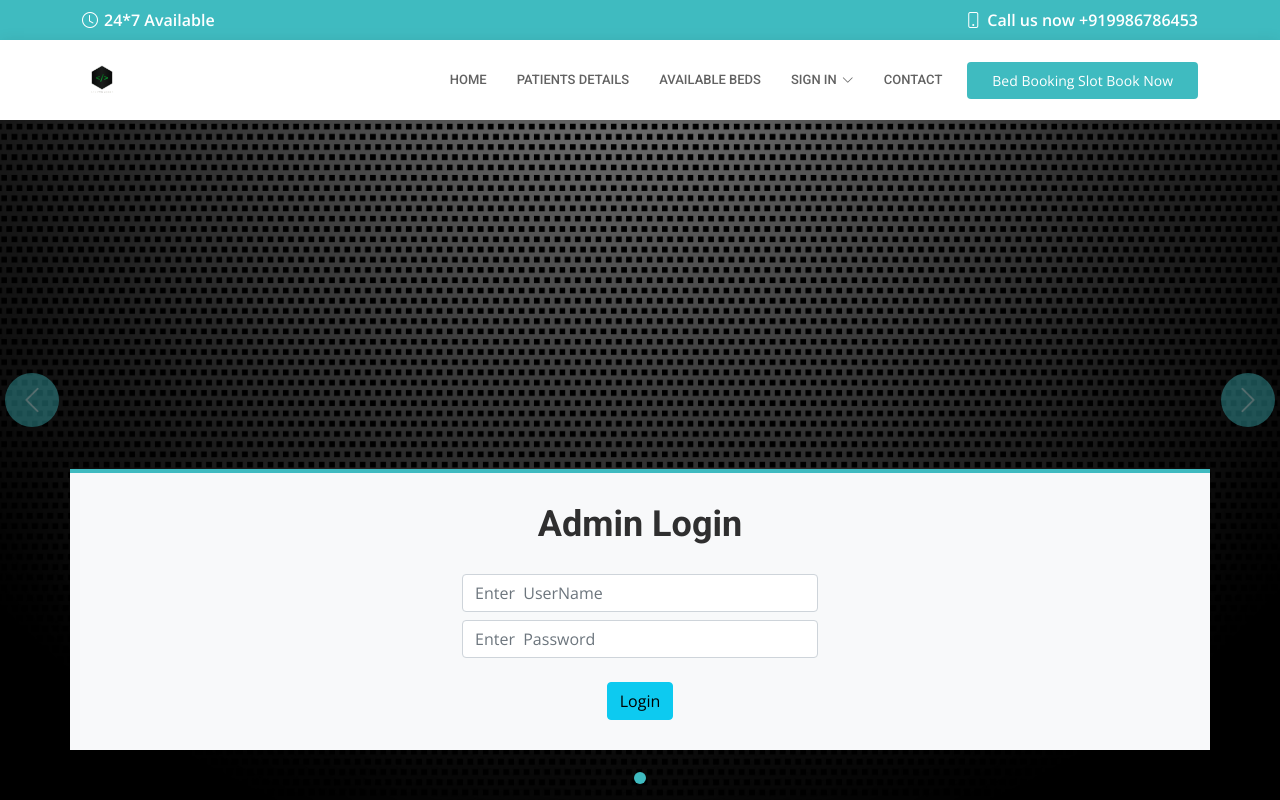
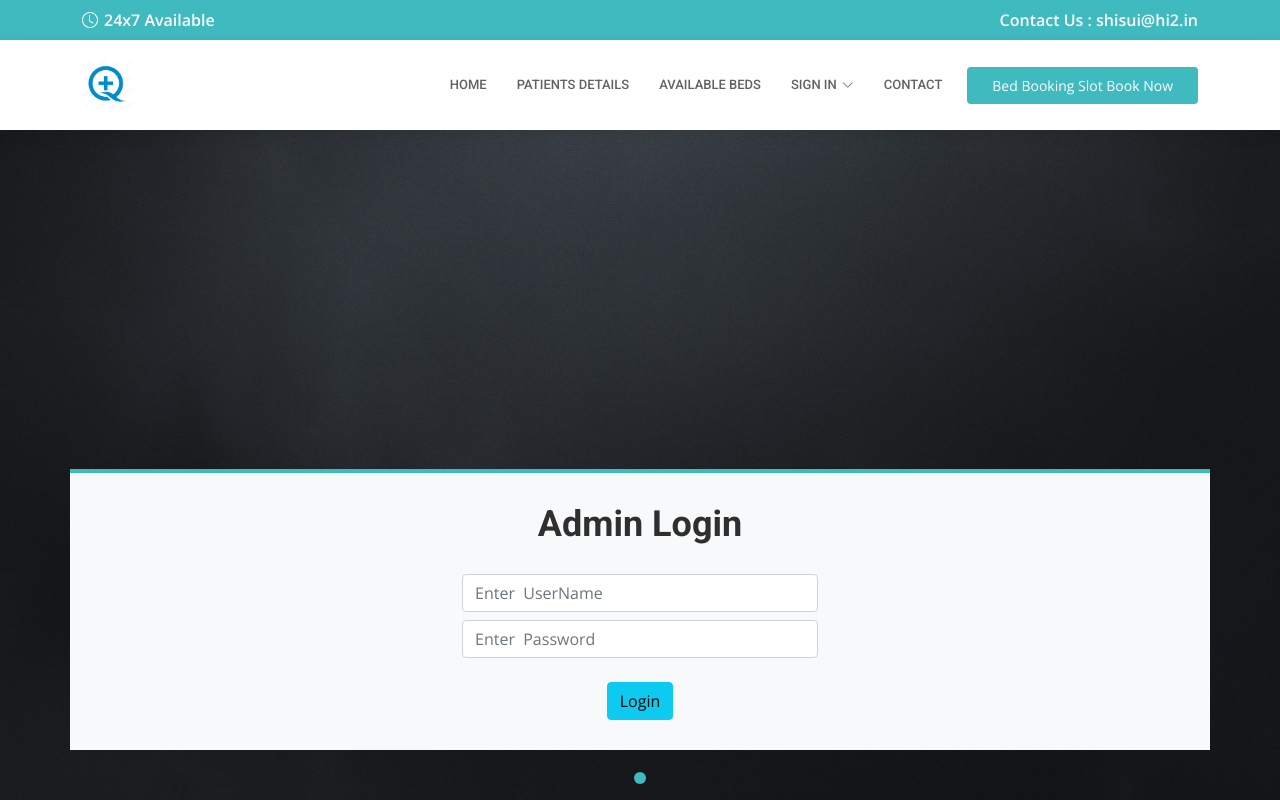
Before and after one commit to Bharaths0407/Covid-Bed-Booking, a Flask app: page /admin in a window 1280 px wide. Run offline with Flask 2, Linux system fonts and the light colour scheme; some libraries are stand-ins or nearby versions.

Commit message:
ui changes made

```diff
--- a/project/static/assets/css/style.css
+++ b/project/static/assets/css/style.css
@@ -162,7 +162,7 @@ h1, h2, h3, h4, h5, h6 {
   color: #555555;
 }
 #header .logo img {
-  max-height: 40px;
+  max-height: 50px;
 }
 
 /**
--- a/project/templates/baselogin.html
+++ b/project/templates/baselogin.html
@@ -38,10 +38,10 @@
   <div id="topbar" class="d-flex align-items-center fixed-top">
     <div class="container d-flex align-items-center justify-content-center justify-content-md-between">
       <div class="align-items-center d-none d-md-flex">
-        <i class="bi bi-clock"></i> 24*7 Available
+        <i class="bi bi-clock"></i> 24x7 Available
       </div>
       <div class="d-flex align-items-center">
-        <i class="bi bi-phone"></i> Call us now +919986786453
+        <i class="bi "></i> Contact Us : shisui@hi2.in
       </div>
     </div>
   </div>
@@ -115,15 +115,6 @@
 
 
       </div>
-
-      <a class="carousel-control-prev" href="#heroCarousel" role="button" data-bs-slide="prev">
-        <span class="carousel-control-prev-icon bi bi-chevron-left" aria-hidden="true"></span>
-      </a>
-
-      <a class="carousel-control-next" href="#heroCarousel" role="button" data-bs-slide="next">
-        <span class="carousel-control-next-icon bi bi-chevron-right" aria-hidden="true"></span>
-      </a>
-
     </div>
   </section><!-- End Hero -->
 
```
Also changed, not shown: project/templates/base.html (+9 -13 lines), project/static/assets/img/bgc.jpg, project/static/assets/img/logo.png, 3 other files.
